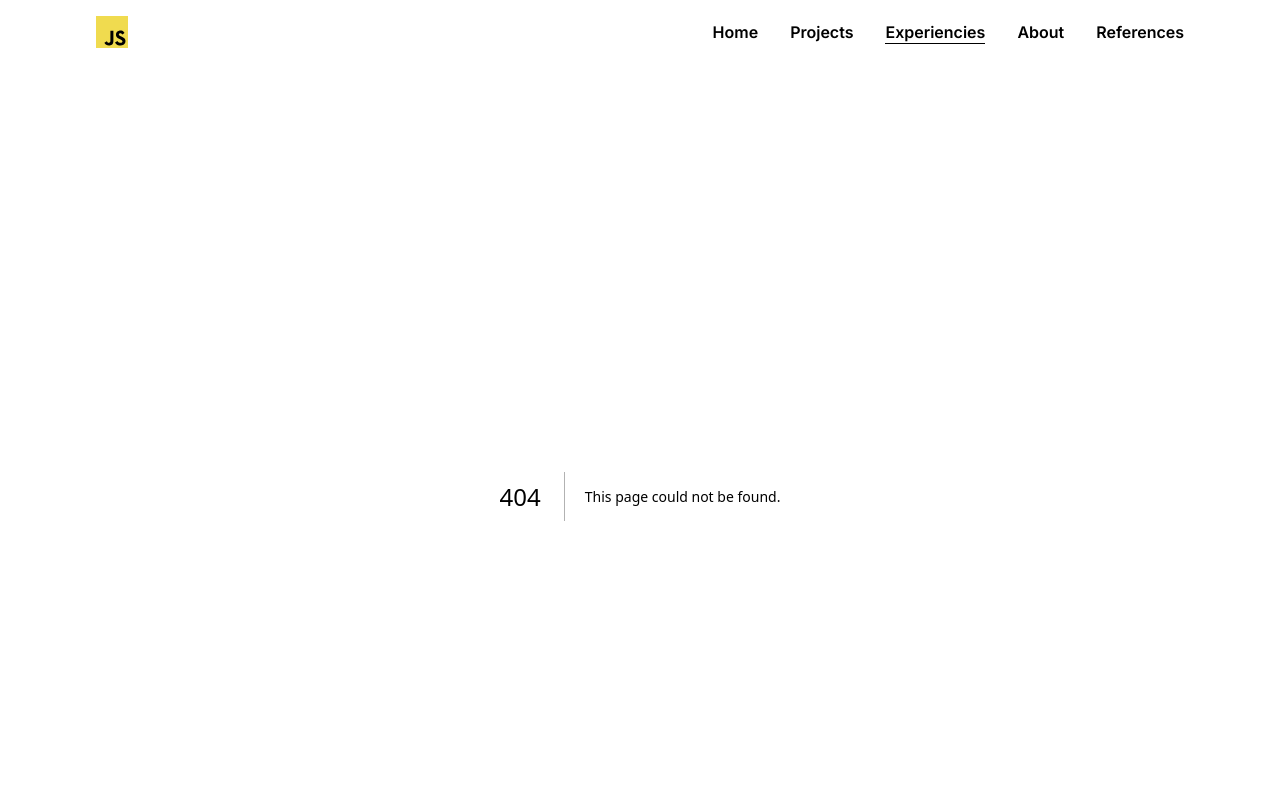
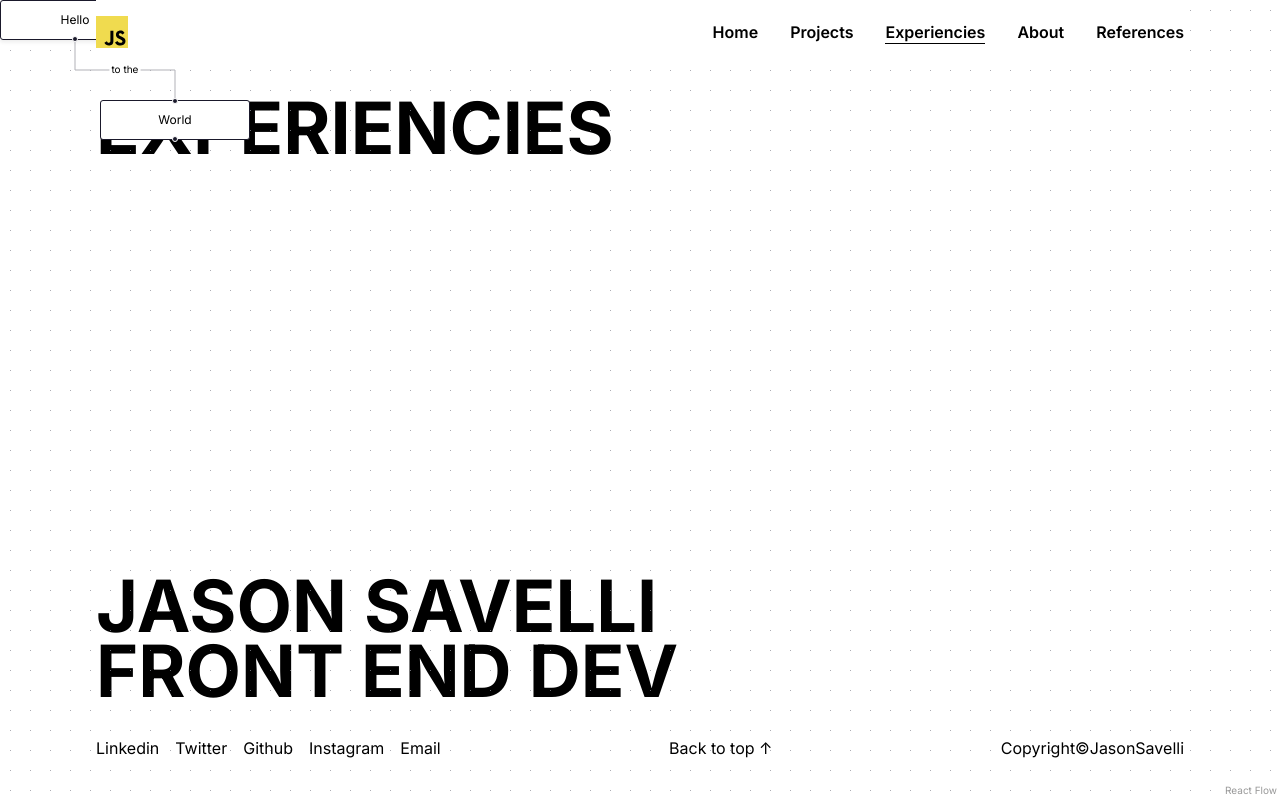
Before and after one commit to Newpoki/portfolio, a Next.js app: page /experiencies-new in a window 1280 px wide. Before the commit this address had no page. Shown: the top 800 px of the page. Built offline with nearby package versions, Linux system fonts and the light colour scheme.

Commit message:
feat: base of flow

```diff
--- /dev/null
+++ b/app/experiencies-new/experiencies-flow.tsx
@@ -0,0 +1,46 @@
+"use client";
+
+import {
+  Background,
+  ReactFlow,
+  useEdgesState,
+  useNodesState,
+} from "@xyflow/react";
+import "@xyflow/react/dist/style.css";
+
+const initialNodes = [
+  {
+    id: "1",
+    data: { label: "Hello" },
+    position: { x: 0, y: 0 },
+    type: "input",
+  },
+  {
+    id: "2",
+    data: { label: "World" },
+    position: { x: 100, y: 100 },
+  },
+];
+
+const initialEdges = [
+  { id: "1-2", source: "1", target: "2", label: "to the", type: "step" },
+];
+
+export const ExperienciesFlow = () => {
+  const [nodes, setNodes, onNodesChange] = useNodesState(initialNodes);
+  const [edges, setEdges, onEdgesChange] = useEdgesState(initialEdges);
+
+  return (
+    <div className="absolute left-0 top-0 h-screen w-screen">
+      <ReactFlow
+        nodes={nodes}
+        edges={edges}
+        onNodesChange={onNodesChange}
+        onEdgesChange={onEdgesChange}
+        className="flex-1"
+      >
+        <Background className="bg-white" />
+      </ReactFlow>
+    </div>
+  );
+};
--- /dev/null
+++ b/app/experiencies-new/page.tsx
@@ -0,0 +1,14 @@
+import { Typography } from "../components/typography";
+import { ExperienciesFlow } from "./experiencies-flow";
+
+export default function ExperienciesNewPage() {
+  return (
+    <div className="flex flex-1 flex-col">
+      <Typography className="mb-8" variant="h1">
+        Experiencies
+      </Typography>
+
+      <ExperienciesFlow />
+    </div>
+  );
+}
```
